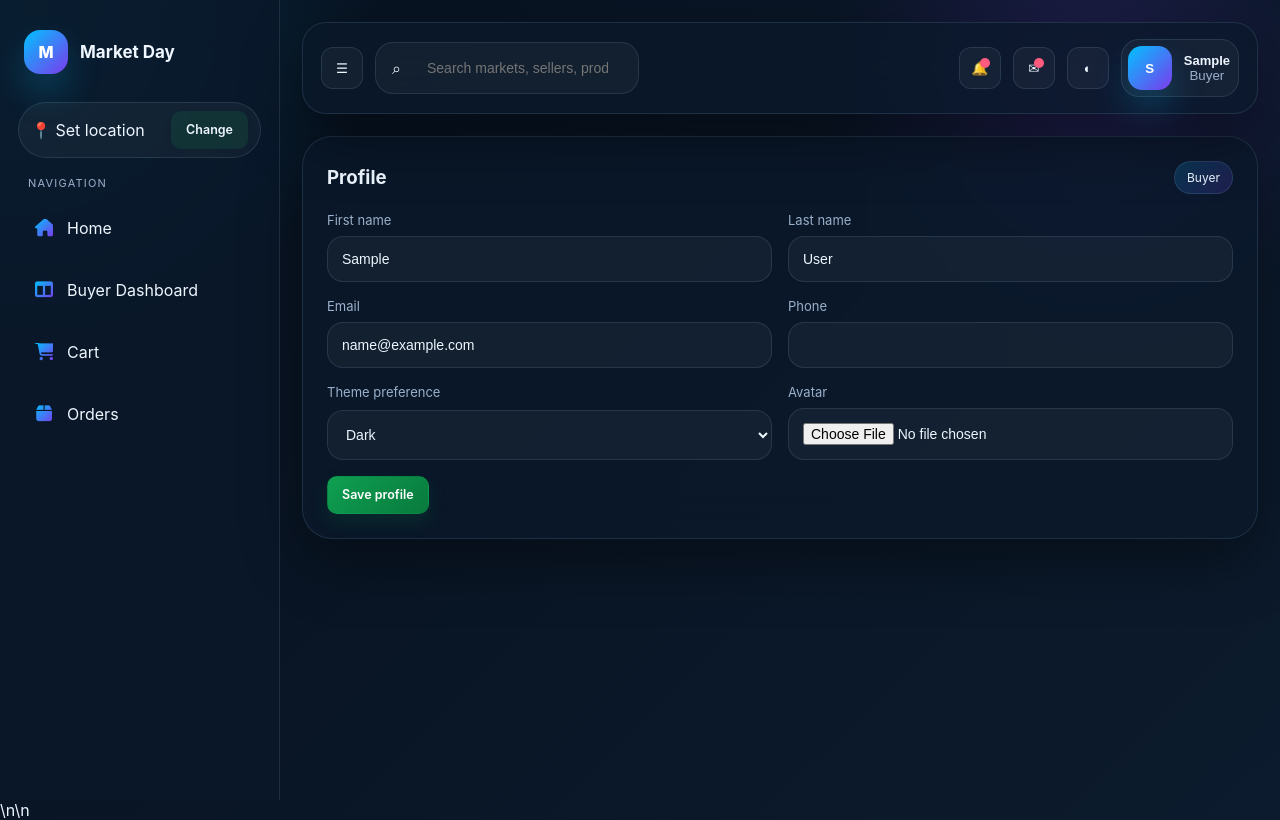
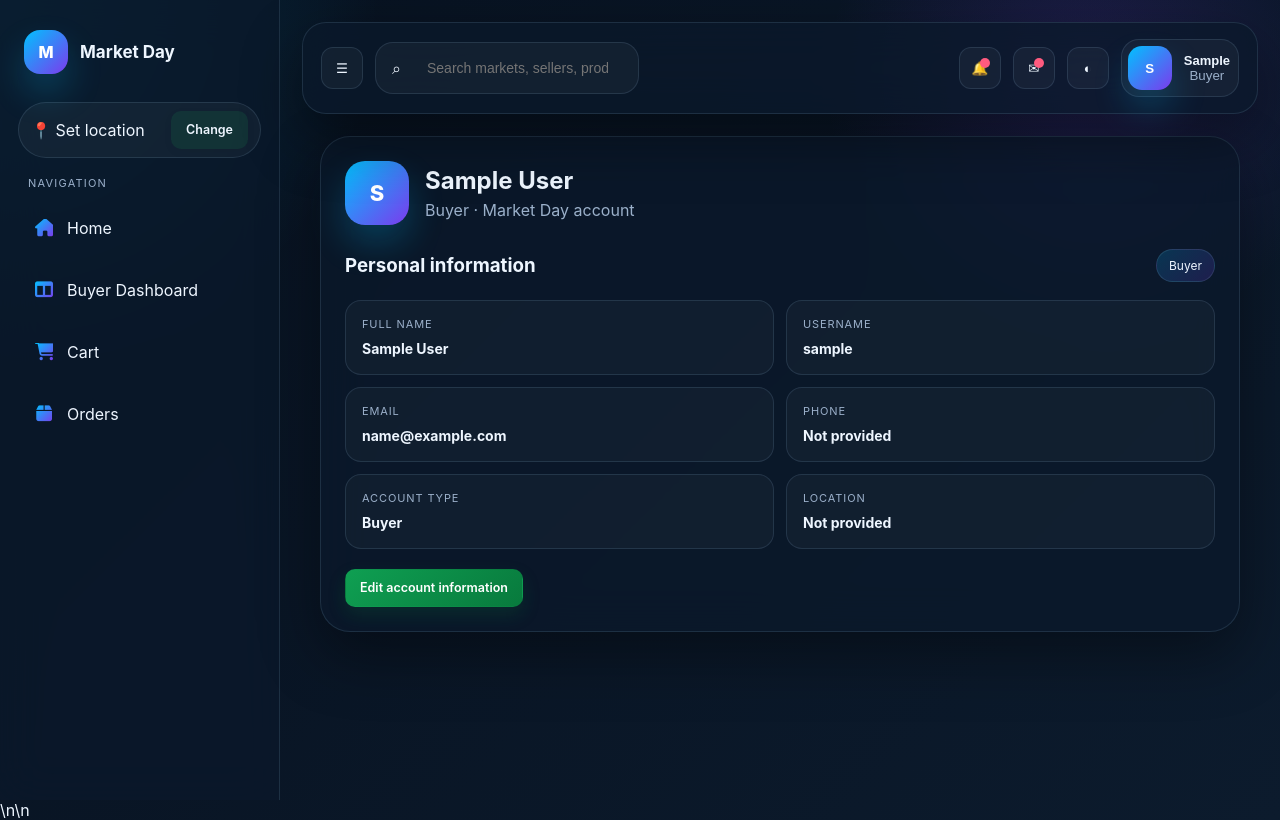
Before and after one commit to csbrotherslabs/market_day, a Django app: page /accounts/profile/ in a window 1280 px wide. Run offline with Django 5.2, Linux system fonts and the light colour scheme; the visitor is signed in with stand-in values (Sample User, id 1).

Commit message:
Make My Account an information-first page

```diff
--- a/templates/core_app/profile.html
+++ b/templates/core_app/profile.html
@@ -1,22 +1,42 @@
 {% extends 'base.html' %}
-{% block title %}Profile{% endblock %}
+{% block title %}{% if settings_view %}Account Settings{% else %}My Account{% endif %}{% endblock %}
 {% block content %}
-<div class="card">
-  <div class="section-head"><h3>Profile</h3><span class="pill">{{ profile.get_role_display }}</span></div>
+<style>
+  .account-info-shell{max-width:920px;margin:0 auto}.account-identity{display:flex;align-items:center;gap:16px;margin-bottom:24px}.account-identity .avatar{width:64px;height:64px;min-width:64px;min-height:64px;border-radius:20px;font-size:22px}.account-identity h2{margin:0 0 5px}.account-identity p{margin:0;color:var(--muted)}.account-info-grid{display:grid;grid-template-columns:repeat(2,minmax(0,1fr));gap:12px}.account-info-item{padding:16px;border:1px solid var(--border);border-radius:16px;background:rgba(255,255,255,.03)}.account-info-item span{display:block;color:var(--muted);font-size:11px;text-transform:uppercase;letter-spacing:.08em;margin-bottom:7px}.account-info-item strong{font-size:14px;overflow-wrap:anywhere}.account-page-actions{display:flex;gap:9px;flex-wrap:wrap;margin-top:20px}@media(max-width:640px){.account-info-grid{grid-template-columns:1fr}.account-identity{align-items:flex-start}}
+</style>
+<div class="account-info-shell">
+{% if settings_view %}
+  <div class="card" id="account-settings">
+    <div class="section-head"><div><span class="eyebrow">Account</span><h3>Account Settings</h3></div><a class="btn btn-ghost btn-sm" href="{% url 'profile' %}">Back to My Account</a></div>
+    <p class="muted">Update your personal details and display preferences.</p>
     <form method="POST" enctype="multipart/form-data" class="form-grid two-col-form">
       {% csrf_token %}
       <label><span>First name</span><input type="text" name="first_name" value="{{ user.first_name }}"></label>
       <label><span>Last name</span><input type="text" name="last_name" value="{{ user.last_name }}"></label>
       <label><span>Email</span><input type="email" name="email" value="{{ user.email }}"></label>
       <label><span>Phone</span><input type="text" name="phone" value="{{ profile.phone }}"></label>
-    <label><span>Theme preference</span>
-      <select name="theme_preference">
-        <option value="dark" {% if profile.theme_preference == 'dark' %}selected{% endif %}>Dark</option>
-        <option value="light" {% if profile.theme_preference == 'light' %}selected{% endif %}>Light</option>
-      </select>
-    </label>
-    <label><span>Avatar</span><input type="file" name="avatar"></label>
-    <div class="full-span"><button class="btn btn-primary" type="submit">Save profile</button></div>
+      <label><span>Theme preference</span><select name="theme_preference"><option value="dark" {% if profile.theme_preference == 'dark' %}selected{% endif %}>Dark</option><option value="light" {% if profile.theme_preference == 'light' %}selected{% endif %}>Light</option></select></label>
+      <label><span>Profile image</span><input type="file" name="profile_image" accept="image/*"></label>
+      <div class="full-span"><button class="btn btn-primary" type="submit">Save changes</button></div>
     </form>
   </div>
+{% else %}
+  <div class="card">
+    <div class="account-identity">
+      {% if profile.profile_image %}<img class="avatar" src="{{ profile.profile_image.url }}" alt="{{ user.get_full_name|default:user.username }}">{% else %}<div class="avatar">{{ user.first_name|default:user.username|slice:':1'|upper }}</div>{% endif %}
+      <div><h2>{{ user.get_full_name|default:user.username }}</h2><p>{{ profile.get_role_display }} · Market Day account</p></div>
+    </div>
+    <div class="section-head"><h3>Personal information</h3><span class="pill">{{ profile.get_role_display }}</span></div>
+    <div class="account-info-grid">
+      <div class="account-info-item"><span>Full name</span><strong>{{ user.get_full_name|default:'Not provided' }}</strong></div>
+      <div class="account-info-item"><span>Username</span><strong>{{ user.username }}</strong></div>
+      <div class="account-info-item"><span>Email</span><strong>{{ user.email|default:'Not provided' }}</strong></div>
+      <div class="account-info-item"><span>Phone</span><strong>{{ profile.phone|default:'Not provided' }}</strong></div>
+      <div class="account-info-item"><span>Account type</span><strong>{{ profile.get_role_display }}</strong></div>
+      <div class="account-info-item"><span>Location</span><strong>{% if profile.current_city %}{{ profile.current_city }}{% if profile.current_region %}, {{ profile.current_region }}{% endif %}{% if profile.current_country %}, {{ profile.current_country }}{% endif %}{% else %}Not provided{% endif %}</strong></div>
+    </div>
+    <div class="account-page-actions"><a class="btn btn-primary btn-sm" href="{% url 'profile' %}?view=settings">Edit account information</a>{% if profile.role == 'SELLER' or profile.role == 'SUPER_USER' or profile.role == 'ADMIN_STAFF' %}<a class="btn btn-secondary btn-sm" href="{% url 'seller_dashboard' %}">Seller Account</a>{% endif %}</div>
+  </div>
+{% endif %}
+</div>
 {% endblock %}
```
Lines whose indentation alone changed are shown as unchanged.
